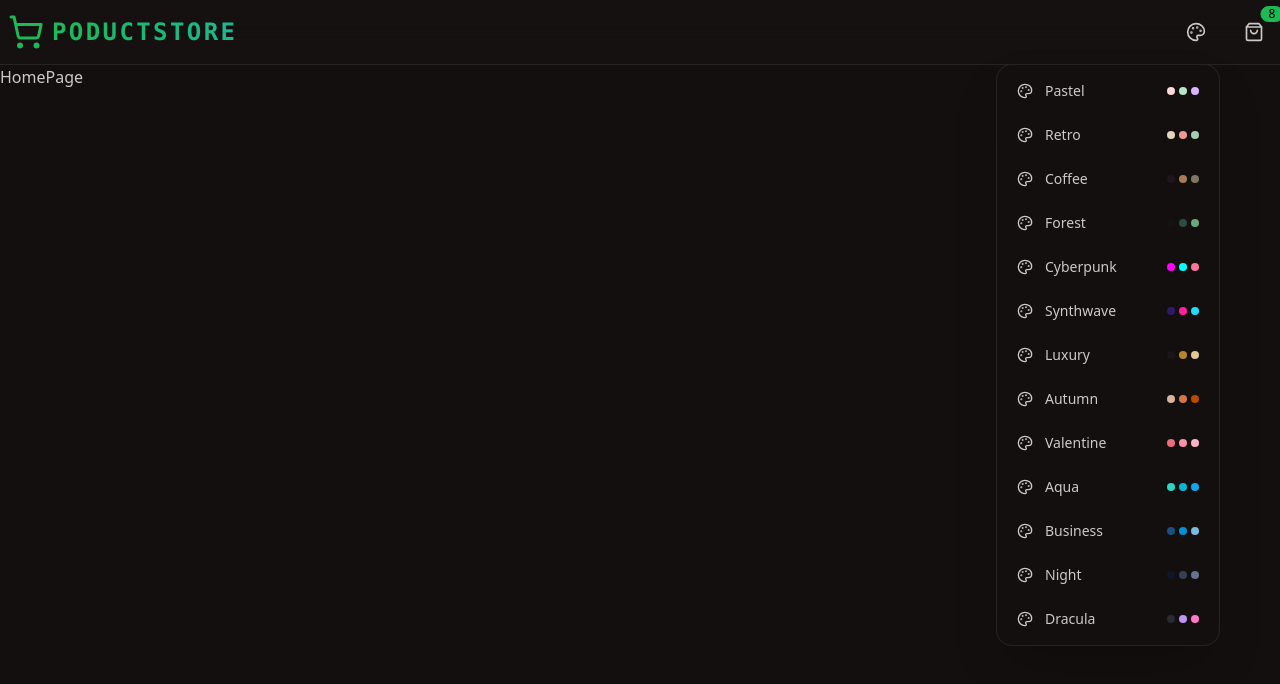
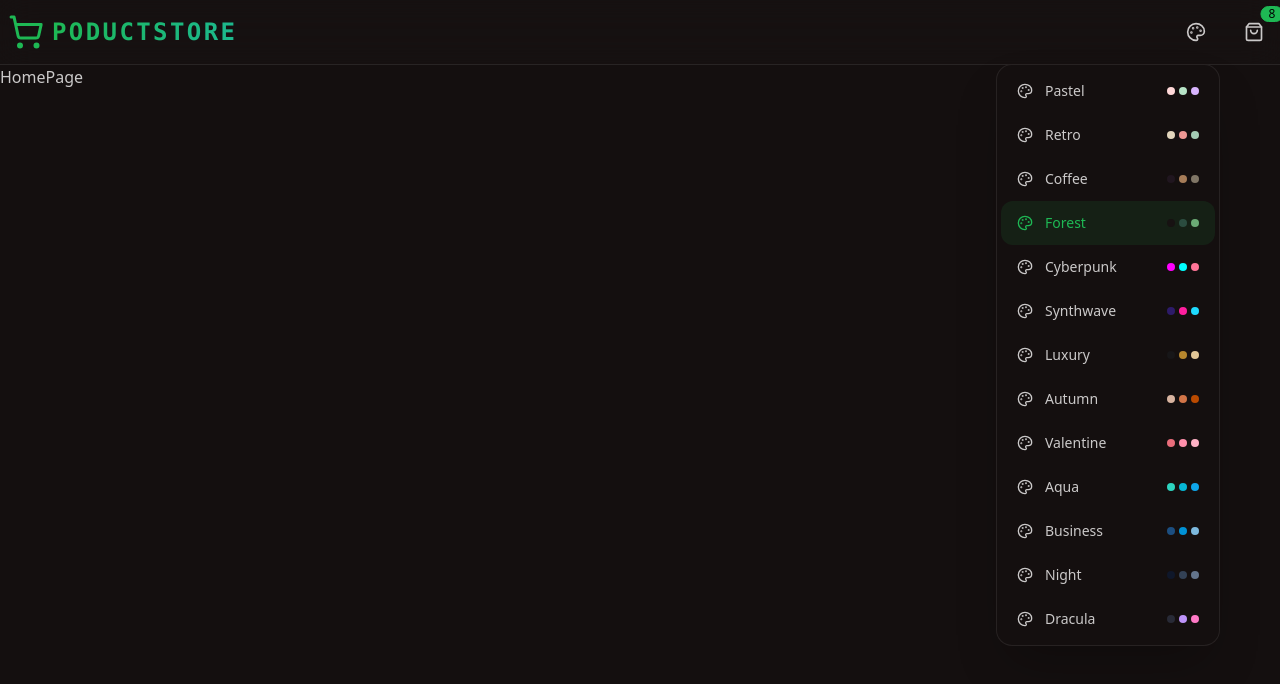
Before and after one commit to shivarm/product-store, a React (Vite) app in the folder client/: page / in a window 1280 px wide. Both pictures are taken after a click on the button 1196 px from the left and 32 px from the top of the page. Shown: the top 684 px of the page. Built offline with nearby package versions, Linux system fonts and the light colour scheme.

Commit message:
fix(ui): use zustand to manage color picker state

```diff
--- a/client/src/App.jsx
+++ b/client/src/App.jsx
@@ -3,12 +3,14 @@ import { Navbar } from "./components/Navbar";
 
 import HomePage from "./pages/HomePage";
 import ProductPage from "./pages/ProductPage";
+import { useThemeStore } from "./store/useThemeStore";
 
 function App() {
+  const { theme } = useThemeStore();
   return (
     <div
       className="min-h-screen bg-base-200 transition-colors duration-300"
-      data-theme="forest"
+      data-theme={theme}
     >
       <Navbar />
       <Routes>
--- a/client/src/components/ThemeSelector.jsx
+++ b/client/src/components/ThemeSelector.jsx
@@ -1,9 +1,10 @@
 import React from "react";
 import { PaletteIcon } from "lucide-react";
 import { THEMES } from "../constant";
+import { useThemeStore } from "../store/useThemeStore";
 
 export const ThemeSelector = () => {
-  const currentTheme = "forest";
+  const { theme, setTheme } = useThemeStore();
 
   return (
     <div className="dropdown dropdown-end">
@@ -16,22 +17,23 @@ export const ThemeSelector = () => {
         className="dropdown-content mt-2 p-1 shadow-2xl bg-base-200 backdrop-blur-lg rounded-2xl
      w-56 border border-base-content/10"
       >
-        {THEMES.map((theme) => (
+        {THEMES.map((themeOption) => (
           <button
-            key={theme.name}
+            key={themeOption.name}
             className={`
             w-full px-4 py-3 rounded-xl
             flex items-center gap-3 transition-colors ${
-              currentTheme === theme
+              theme === themeOption.name
                 ? "bg-primary/10 text-primary"
                 : "hover:bg-base-content/5"
             }`}
+            onClick={() => setTheme(themeOption.name)}
           >
             <PaletteIcon className="size-4" />
-            <span className="text-sm font-medium">{theme.label}</span>
+            <span className="text-sm font-medium">{themeOption.label}</span>
 
             <div className="ml-auto flex gap-1">
-              {theme.colors.map((color, i) => (
+              {themeOption.colors.map((color, i) => (
                 <span
                   key={i}
                   className="size-2 rounded-full"
--- /dev/null
+++ b/client/src/store/useThemeStore.js
@@ -0,0 +1,9 @@
+import { create } from "zustand";
+
+export const useThemeStore = create((set) => ({
+  theme: localStorage.getItem("prefered-theme") || "forest",
+  setTheme: (theme) => {
+    localStorage.setItem("prefered-theme", theme);
+    set({ theme });
+  },
+}));
```
